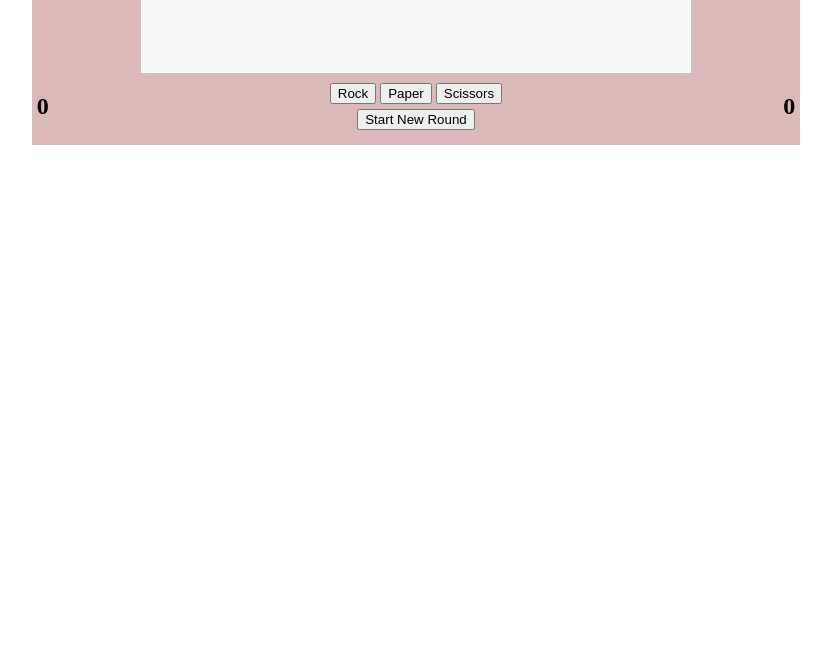
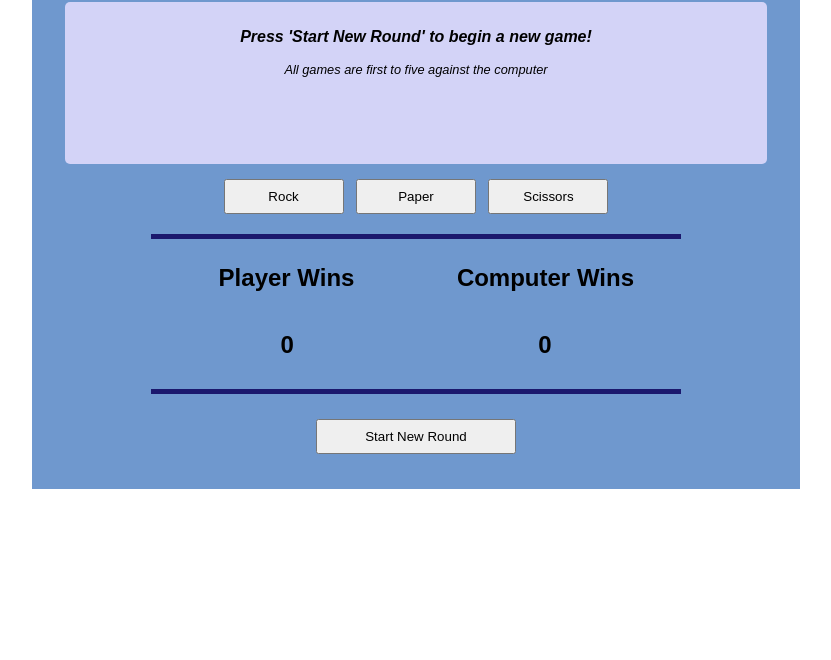
Before and after one commit to Flakari/rock-paper-scissors-gui, a plain HTML site: page index.html in a window 1280 px wide. Shown: the part 140-800 px from the top of the page, without its empty margins (224-1055 px from the left). Drawn offline with Linux system fonts and the light colour scheme.

Commit message:
Finished site design, added new text telling users how to start new game after completing one, making it clearer

```diff
--- a/index.html
+++ b/index.html
@@ -9,21 +9,29 @@
     <div id="game-container">
         <h1>Rock-Paper-Scissors!</h1>
         <div id="game-display">
-            <p>I'm gonna disappear! Good-bye cruel world!</p>
+            <p><em>Press 'Start New Round' to begin a new game!</em></p>
+            <p class="explanation">All games are first to five against the computer</p>
         </div>
-        <div id="player-wins"><h2>0</h2></div>
-        <div id="computer-wins"><h2>0</h2></div>
         <div id="rps-buttons">
             <button id="rock" class="choice">Rock</button>
             <button id="paper" class="choice">Paper</button>
             <button id="scissors" class="choice">Scissors</button>
         </div>
+        <div class="line"></div>
+        <div id="win-titles">
+            <div id="player-title"><h2>Player Wins</h2></div>
+            <span id="separator"></span>
+            <div id="computer-title"><h2>Computer Wins</h2></div>
+        </div>
+        <div id="wins">
+            <h2 id="player-wins">0</h2>
+            <h2 id="computer-wins">0</h2>
+        </div>
+        <div class="line"></div>
         <div id="play-button">
-            <button class="play">Start New Round</button>
+            <button id="play">Start New Round</button>
         </div>
     </div>
-
-
 
     <script src="scripts/script.js"></script>
 </body>
--- a/scripts/script.js
+++ b/scripts/script.js
@@ -1,4 +1,4 @@
-const play = document.querySelector('.play');
+const play = document.querySelector('#play');
 const rock = document.querySelector('#rock');
 const paper = document.querySelector('#paper');
 const scissors = document.querySelector('#scissors');
@@ -17,7 +17,7 @@ play.addEventListener('click', function(e) {
     playing = true;
     playerWinsDiv.textContent = 0;
     computerWinsDiv.textContent = 0;
-    p.textContent = 'Hey, first to five!';
+    p.textContent = 'Please throw your first hand.';
     display.appendChild(p);
 
 });
@@ -52,13 +52,17 @@ scissors.addEventListener('click', function(e) {
 function game() {
     if (playerWins == 5 || computerWins == 5) {
         let result = document.createElement('p');
+        let newGame = document.createElement('p');
         result.classList.add('result');
+        newGame.classList.add('explanation');
         if (playerWins > computerWins) {
             result.textContent = 'Congratulations! You beat the computer ' + playerWins + ' to ' + computerWins + '!'
         } else {
             result.textContent = 'Ouch! You lost to the computer ' + playerWins + ' to ' + computerWins + '.';
         }
+        newGame.textContent = 'Press \'Start New Round\' to play again!';
         display.appendChild(result);
+        display.appendChild(newGame);
         playing = false;
         playerWins = 0;
         computerWins = 0;
--- a/styles/style.css
+++ b/styles/style.css
@@ -1,19 +1,34 @@
+* {
+    font-family: Arial, Helvetica, sans-serif;
+}
+
+body {
+    padding-top: 30px;
+}
+
 #game-container {
     margin-top: 30px;
-    background-color: rgb(219, 185, 185);
+    background-color: rgb(111, 152, 206);
     padding: 5px 5px 15px 5px;
     margin: auto;
     width: 60%;
-    min-width: 450px;
+    min-width: 600px;
     text-align: center;
 }
 
 #rps-buttons {
-    padding-top: 10px;
-    padding-bottom: 5px;
-    width: 300px;
+    padding-top: 15px;
+    padding-bottom: 20px;
+    width: 500px;
     margin: auto;
     text-align: center;
+}
+
+#rps-buttons button {
+    width: 120px;
+    height: 35px;
+    margin-left: 4px;
+    margin-right: 4px;
 }
 
 #play-button {
@@ -22,22 +37,46 @@
     text-align: center;
 }
 
-#computer-wins {
-    float: right;
+#win-titles div {
+    display: inline-block;
+    width: 200px;
+    padding-top: 5px;
 }
 
-#player-wins {
-    float: left;
+#computer-title {
+    text-align: center;
+}
+
+#player-title {
+    text-align: center;
+}
+
+#separator {
+    display: inline-block;
+    width: 50px;
+}
+
+#wins {
+    margin: auto;
+    width: 600px;
+    margin-top: 20px;
+    margin-bottom: 20px;
+}
+
+#wins h2 {
+    display: inline-block;
+    margin: 0 120px 10px 120px;
 }
 
 #game-display {
-    background-color: rgb(247, 247, 247);
+    background-color: rgb(211, 211, 247);
     padding: 10px;
     text-align: center;
-    height: 100px;
-    width: 70%;
+    height: 142px;
+    width: 90%;
     min-width: 300px;
     margin: auto;
+    border-radius: 5px;
 }
 
 #game-display p {
@@ -45,9 +84,31 @@
 }
 
 .result {
-    font-size: 1.25em;
+    font-size: 1.5em;
 }
 
 h1 {
     font-variant: small-caps;
+    font-size: 2.5em;
 }
+
+#game-display .explanation {
+    font-weight: normal;
+    font-size: 0.8em;
+    font-style: italic;
+}
+
+#play {
+    width: 200px;
+    height: 35px;
+    margin-bottom: 20px;
+    margin-top: 25px;
+}
+
+.line {
+    background-color: #1b186d;
+    height: 5px;
+    width: 70%;
+    min-width: 500px;
+    margin: auto;
+}
```
Also changed, not shown: 1 other file.
